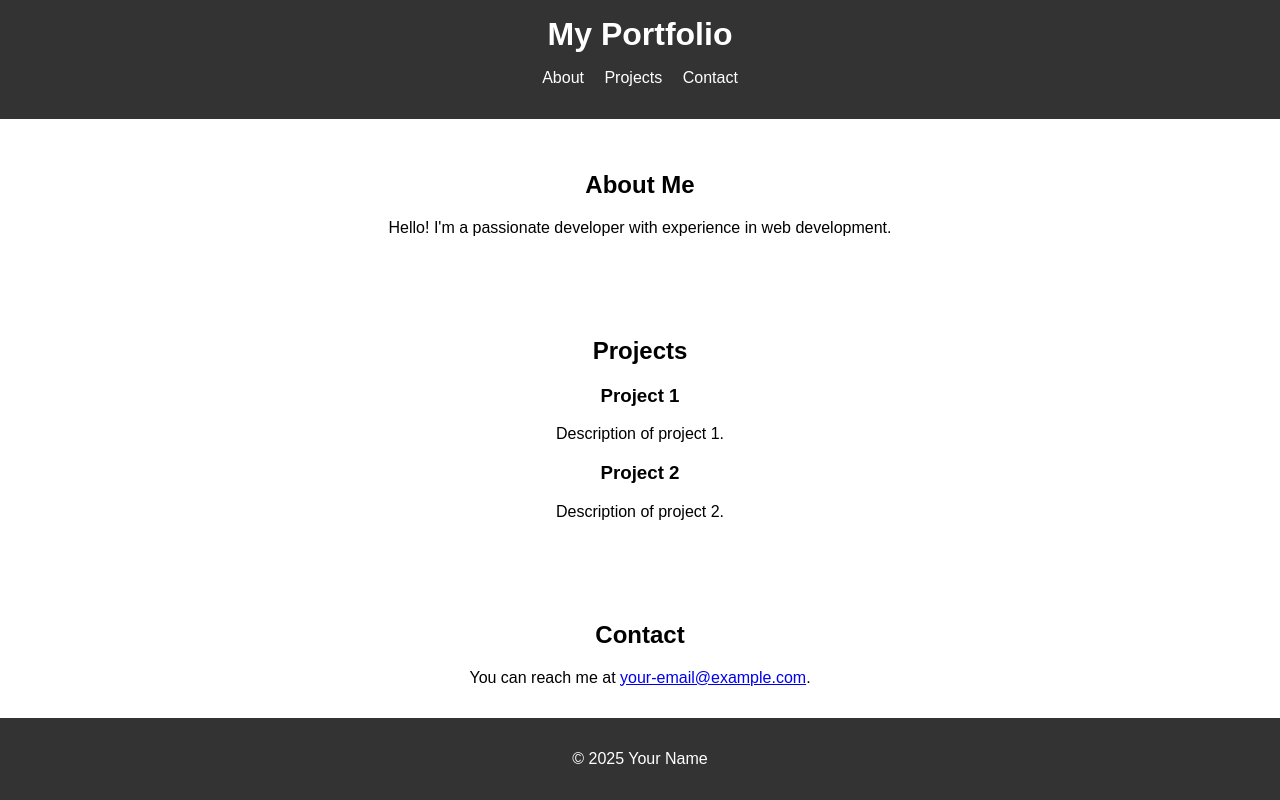
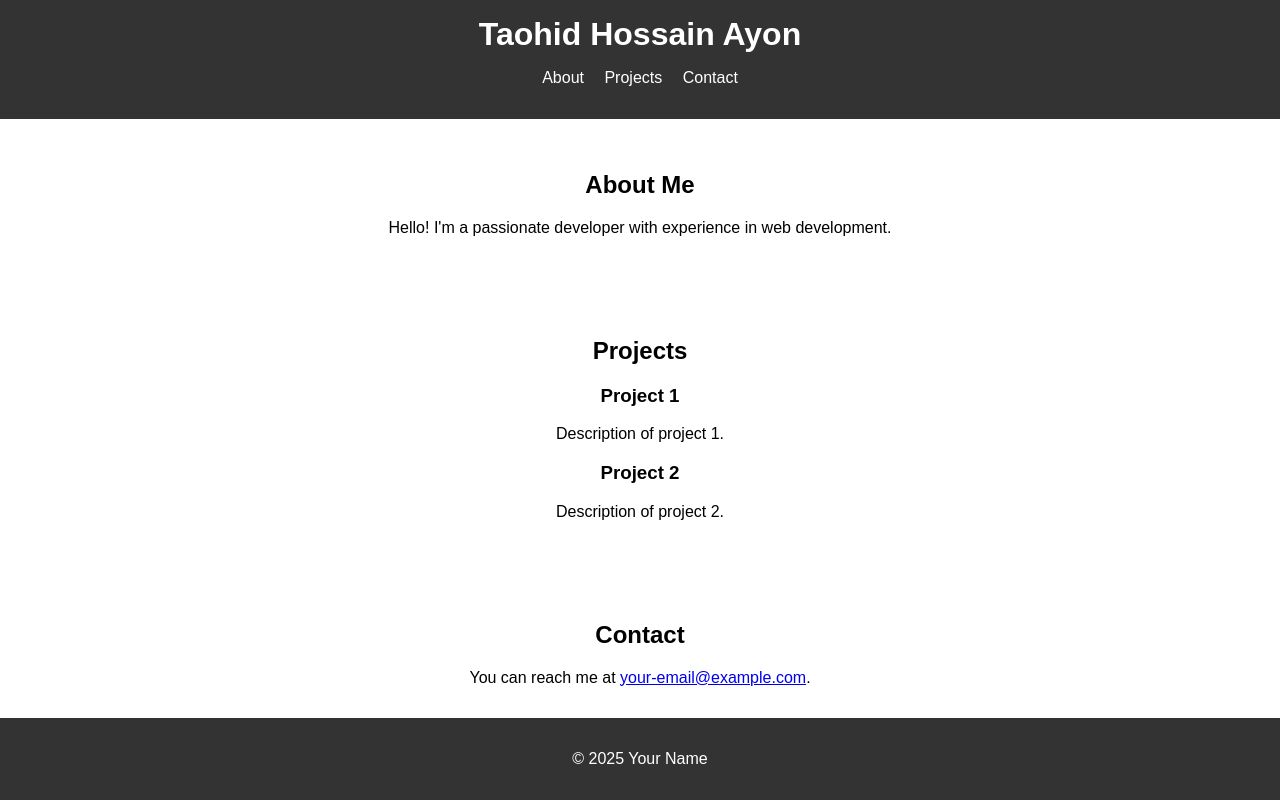
Before and after one commit to Taohid-Hossain-Ayon/Taohid-Ayon, a plain HTML site: page index.html in a window 1280 px wide. Drawn offline with Linux system fonts and the light colour scheme.

Commit message:
Update index.html

```diff
--- a/index.html
+++ b/index.html
@@ -8,7 +8,7 @@
 </head>
 <body>
     <header>
-        <h1>My Portfolio</h1>
+        <h1>Taohid Hossain Ayon</h1>
         <nav>
             <ul>
                 <li><a href="#about">About</a></li>
```
